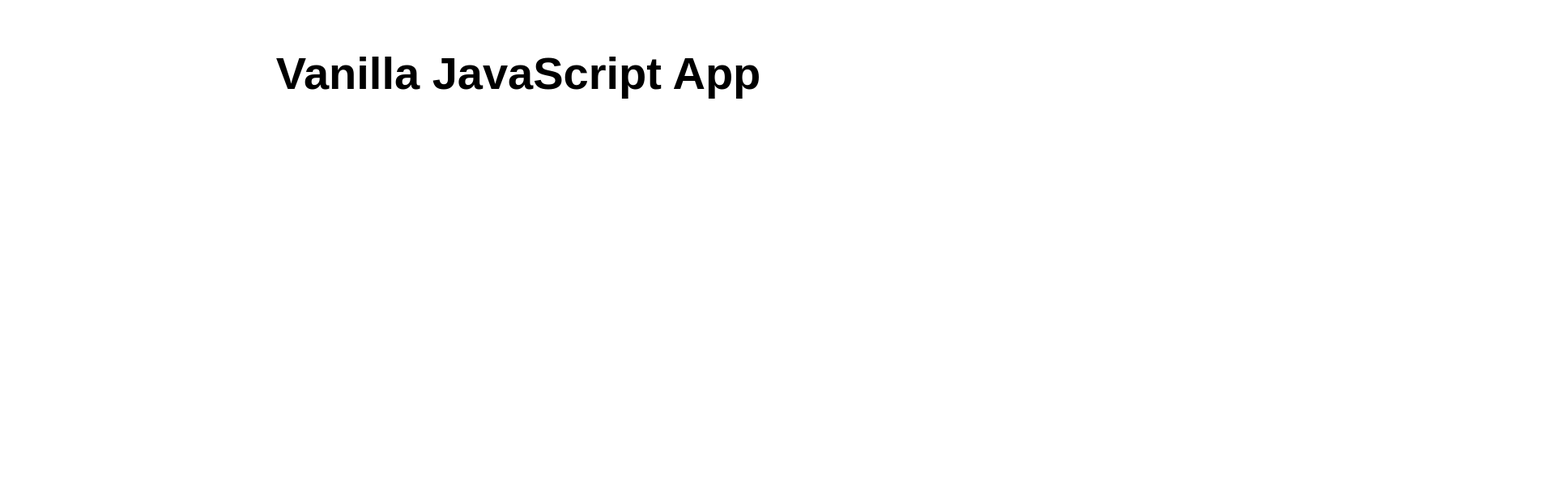
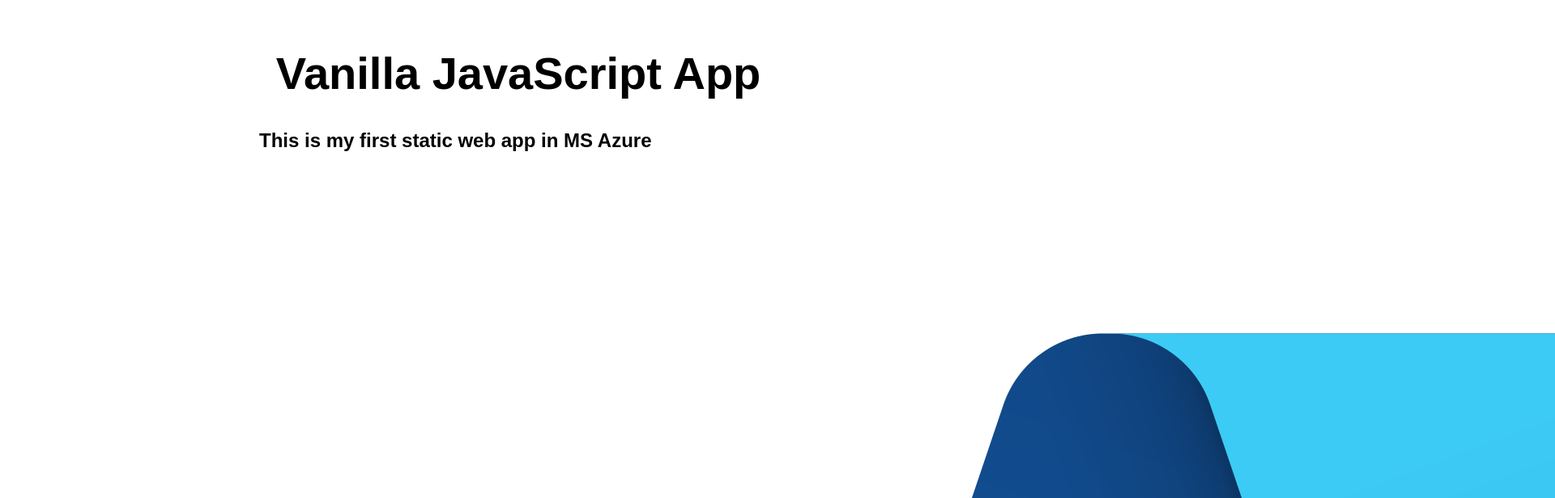
Before and after one commit to crudy002/my-first-static-web-app, a website: page src/index.html in a window 1280 px wide. Shown: the top 616 px of the page at 81% size, 1920 px wide, since content can reach past the window. Drawn offline with Linux system fonts and the light colour scheme.

Commit message:
Added azure logo and h2 headnig text

```diff
--- a/src/index.html
+++ b/src/index.html
@@ -11,6 +11,8 @@
 <body>
   <main>
     <h1>Vanilla JavaScript App</h1>
+    <h2>This is my first static web app in MS Azure</h2>
+    <img src="azure.png" alt="Azure Logo">
   </main>
 </body>
 
```
Also changed, not shown: src/azure.png (added).
